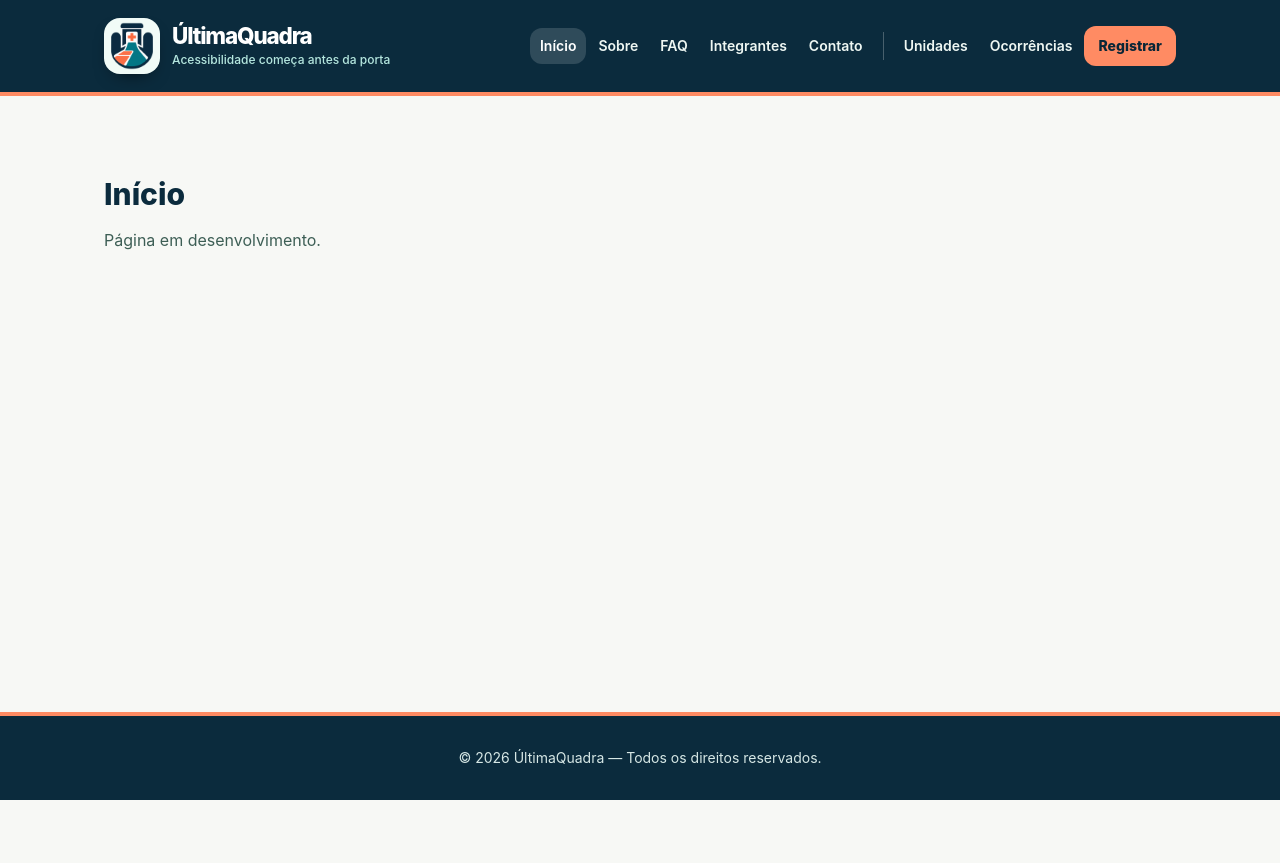
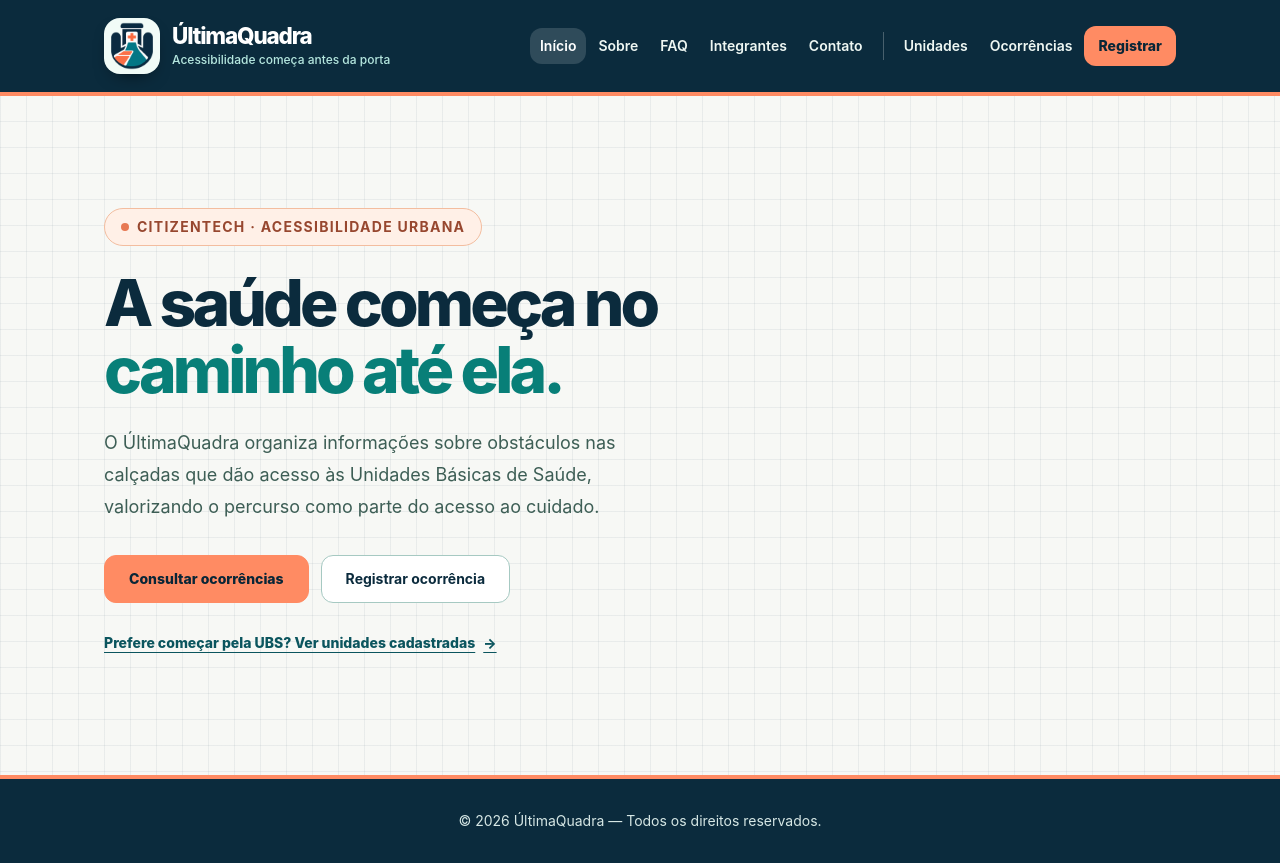
Before and after one commit to nicolaspk/ultimaquadra-front-gs2-2026, a React (Vite) app in the folder my-app/: page / in a window 1280 px wide. Before the commit the page ends 800 px from the top, so only its background shows below. Built offline with nearby package versions, Linux system fonts and the light colour scheme.

Commit message:
feat: implementa apresentacao inicial da Home

```diff
--- a/my-app/src/routes/Home/index.tsx
+++ b/my-app/src/routes/Home/index.tsx
@@ -1,10 +1,44 @@
+import { Link } from 'react-router-dom';
 import Container from '../../components/Container/Container';
 
 export default function Home() {
   return (
-    <Container className="py-16 sm:py-20">
-      <h1 className="text-3xl font-extrabold text-[#0b2b3d]">Início</h1>
-      <p className="mt-4 text-[#3d5e55]">Página em desenvolvimento.</p>
-    </Container>
+    <>
+      <section aria-labelledby="titulo-home" className="padrao-piso overflow-hidden bg-gradient-to-br from-[#fff8f3] via-[#f7f8f5] to-[#eaf4f1] py-16 sm:py-20 lg:py-28">
+        <Container className="max-w-4xl">
+          <div>
+            <p className="mb-6 inline-flex items-center gap-2 rounded-full border border-[#f3bd9f] bg-[#fff0e7] px-4 py-2 text-xs font-bold tracking-[0.09em] text-[#97472f] uppercase sm:text-sm">
+              <span aria-hidden="true" className="size-2 rounded-full bg-[#e77852]" />
+              CitizenTech · Acessibilidade urbana
+            </p>
+            <h1 id="titulo-home" className="max-w-2xl text-[clamp(2.5rem,5vw,4.8rem)] leading-[1.04] font-extrabold tracking-[-0.06em] text-[#0b2b3d]">
+              A saúde começa no <span className="text-[#087f78]">caminho até ela.</span>
+            </h1>
+            <p className="mt-6 max-w-xl text-base leading-8 text-[#3d5e55] sm:text-lg">
+              O ÚltimaQuadra organiza informações sobre obstáculos nas calçadas que dão acesso às Unidades Básicas de Saúde, valorizando o percurso como parte do acesso ao cuidado.
+            </p>
+
+            <div className="mt-8 flex flex-wrap gap-3">
+              <Link
+                to="/ocorrencias"
+                className="botao-destaque inline-flex min-h-12 items-center justify-center rounded-xl px-6 py-3 text-sm font-extrabold"
+              >
+                Consultar ocorrências
+              </Link>
+              <Link
+                to="/registrar"
+                className="botao-secundario inline-flex min-h-12 items-center justify-center rounded-xl px-6 py-3 text-sm font-bold"
+              >
+                Registrar ocorrência
+              </Link>
+            </div>
+            <Link to="/unidades" className="mt-5 inline-flex min-h-10 items-center gap-2 text-sm font-extrabold text-[#0b555e] underline underline-offset-4 hover:text-[#087f78] focus-visible:outline-2 focus-visible:outline-offset-4 focus-visible:outline-[#087f78]">
+              Prefere começar pela UBS? Ver unidades cadastradas
+              <span aria-hidden="true">→</span>
+            </Link>
+          </div>
+        </Container>
+      </section>
+    </>
   );
 }
```
